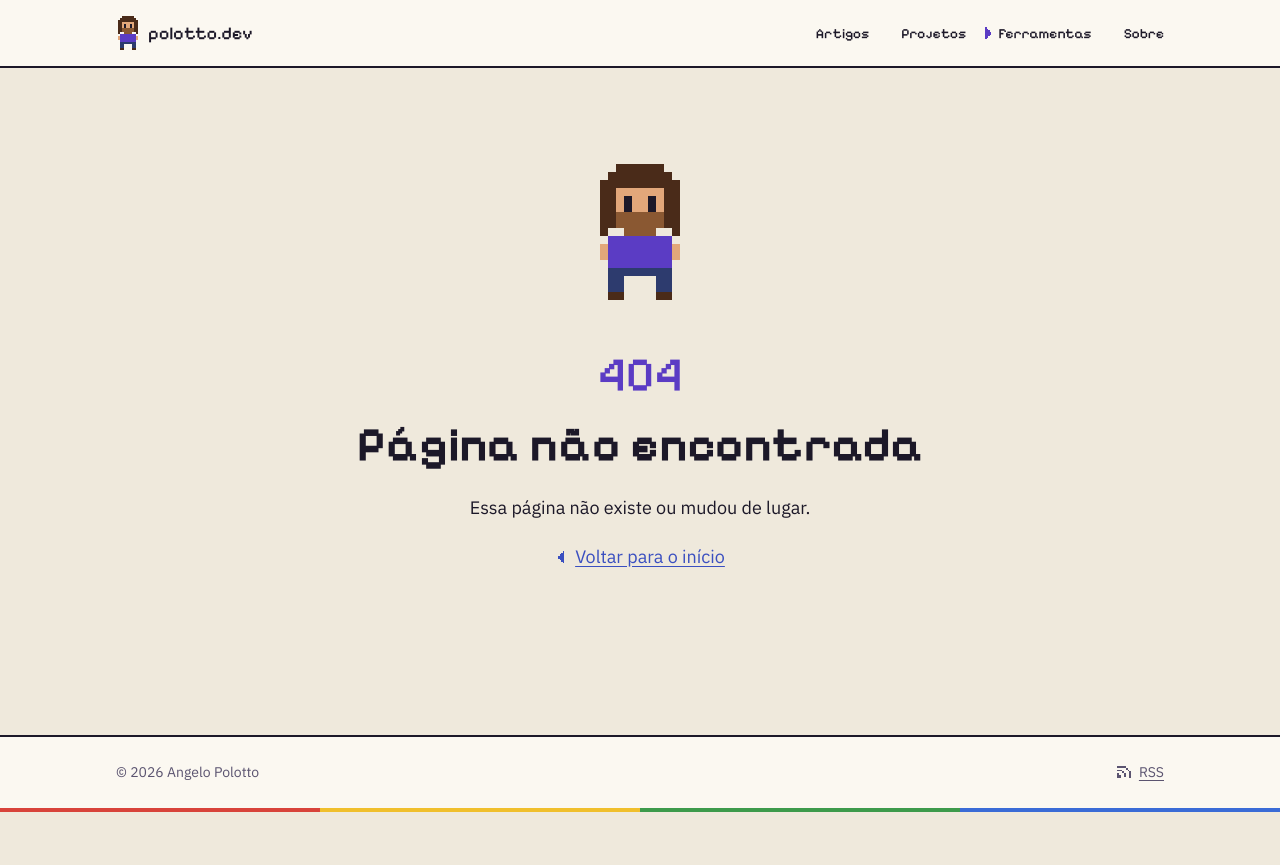
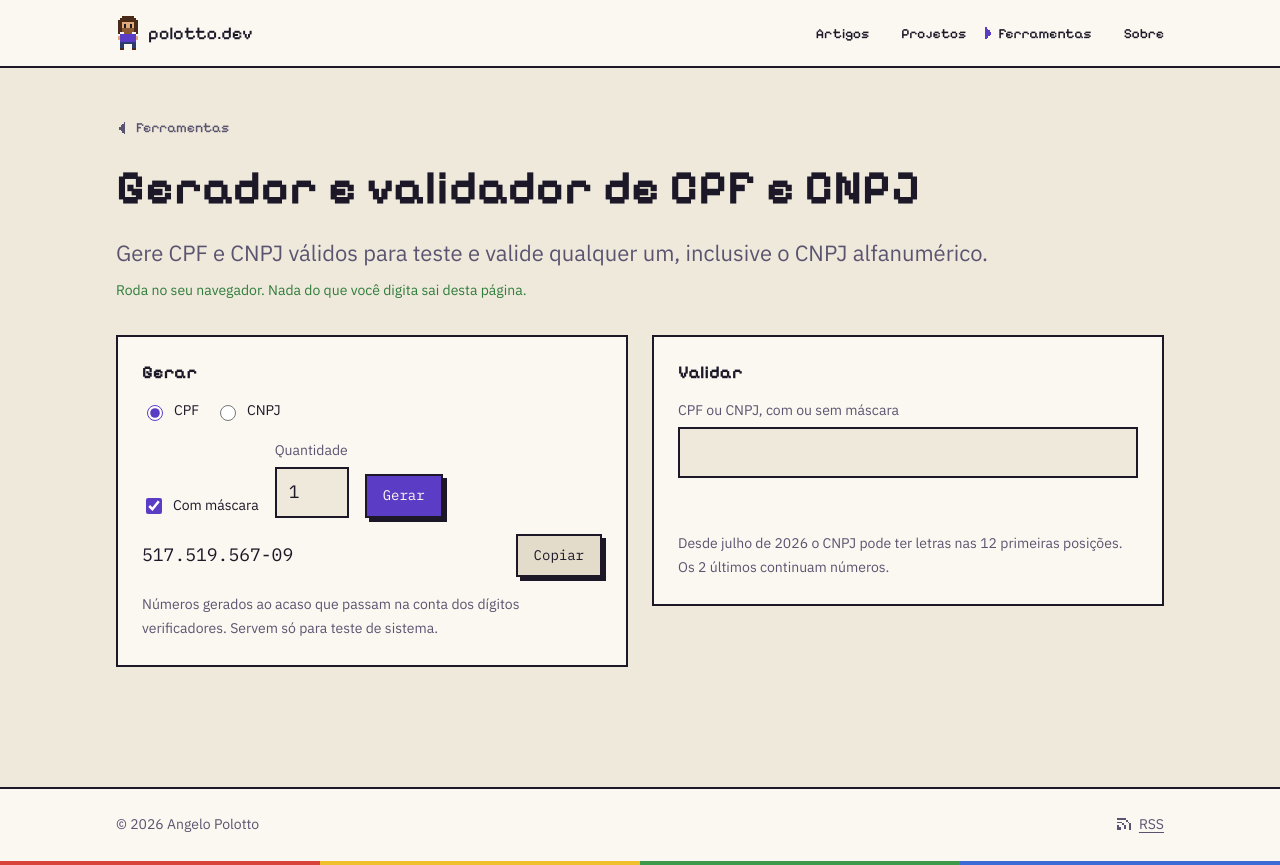
Before and after one commit to polotto/polotto.dev, a SvelteKit app: page /ferramentas/cpf-cnpj in a window 1280 px wide. Before the commit this address had no page. Before the commit the page ends 812 px from the top, so only its background shows below. Built offline with nearby package versions, Linux system fonts and the light colour scheme.

Commit message:
feat: gerador e validador de CPF e CNPJ, com o CNPJ alfanumérico

```diff
--- /dev/null
+++ b/src/lib/domain/ferramentas/documentos.ts
@@ -0,0 +1,96 @@
+// CPF e CNPJ: gerar, validar e formatar.
+//
+// Desde julho de 2026 o CNPJ pode ser alfanumérico (IN RFB 2.229/2024): as
+// 12 primeiras posições aceitam letra maiúscula e os 2 dígitos verificadores
+// continuam números. O cálculo é o mesmo módulo 11, com o valor de cada
+// caractere igual ao código ASCII menos 48 (0 a 9 continuam 0 a 9, A vale 17).
+
+export type TipoDocumento = 'cpf' | 'cnpj';
+
+export type Validacao =
+	| { valido: true; tipo: TipoDocumento; formatado: string }
+	| { valido: false; motivo: 'vazio' | 'tamanho' | 'caractere' | 'repetido' | 'digito' };
+
+type Sorteio = () => number;
+
+const valor = (c: string) => c.charCodeAt(0) - 48;
+
+function digito(base: string, pesos: number[]): number {
+	const soma = [...base].reduce((total, c, i) => total + valor(c) * pesos[i], 0);
+	const resto = soma % 11;
+	return resto < 2 ? 0 : 11 - resto;
+}
+
+const PESOS_CPF = (n: number) => Array.from({ length: n }, (_, i) => n + 1 - i);
+const PESOS_CNPJ_1 = [5, 4, 3, 2, 9, 8, 7, 6, 5, 4, 3, 2];
+const PESOS_CNPJ_2 = [6, ...PESOS_CNPJ_1];
+
+function digitosCpf(base: string): string {
+	const d1 = digito(base, PESOS_CPF(9));
+	const d2 = digito(base + d1, PESOS_CPF(10));
+	return `${d1}${d2}`;
+}
+
+function digitosCnpj(base: string): string {
+	const d1 = digito(base, PESOS_CNPJ_1);
+	const d2 = digito(base + d1, PESOS_CNPJ_2);
+	return `${d1}${d2}`;
+}
+
+/** Tira máscara e espaço. Letra vira maiúscula (CNPJ alfanumérico). */
+export function limpar(texto: string): string {
+	return texto.replace(/[\s.\-/]/g, '').toUpperCase();
+}
+
+export function formatar(tipo: TipoDocumento, limpo: string): string {
+	return tipo === 'cpf'
+		? limpo.replace(/^(.{3})(.{3})(.{3})(.{2})$/, '$1.$2.$3-$4')
+		: limpo.replace(/^(.{2})(.{3})(.{3})(.{4})(.{2})$/, '$1.$2.$3/$4-$5');
+}
+
+/** Descobre pelo tamanho se é CPF (11) ou CNPJ (14) e confere os dígitos. */
+export function validar(texto: string): Validacao {
+	const limpo = limpar(texto);
+	if (!limpo) return { valido: false, motivo: 'vazio' };
+	const tipo: TipoDocumento | undefined =
+		limpo.length === 11 ? 'cpf' : limpo.length === 14 ? 'cnpj' : undefined;
+	if (!tipo) return { valido: false, motivo: 'tamanho' };
+	const formato = tipo === 'cpf' ? /^\d{11}$/ : /^[0-9A-Z]{12}\d{2}$/;
+	if (!formato.test(limpo)) return { valido: false, motivo: 'caractere' };
+	// Todos iguais passa no módulo 11, mas a Receita não emite.
+	if (/^(.)\1+$/.test(limpo)) return { valido: false, motivo: 'repetido' };
+	const base = limpo.slice(0, -2);
+	const esperado = tipo === 'cpf' ? digitosCpf(base) : digitosCnpj(base);
+	if (limpo.slice(-2) !== esperado) return { valido: false, motivo: 'digito' };
+	return { valido: true, tipo, formatado: formatar(tipo, limpo) };
+}
+
+const NUMEROS = '0123456789';
+const ALFANUMERICOS = NUMEROS + 'ABCDEFGHIJKLMNOPQRSTUVWXYZ';
+
+function sortear(alfabeto: string, n: number, sorteio: Sorteio): string {
+	return Array.from({ length: n }, () => alfabeto[Math.floor(sorteio() * alfabeto.length)]).join('');
+}
+
+export type OpcoesGeracao = {
+	tipo: TipoDocumento;
+	/** Só para CNPJ: as 12 primeiras posições podem ter letra. */
+	alfanumerico?: boolean;
+	sorteio?: Sorteio;
+};
+
+/** Gera um documento válido, sem máscara. */
+export function gerar({ tipo, alfanumerico = false, sorteio = Math.random }: OpcoesGeracao): string {
+	for (;;) {
+		if (tipo === 'cpf') {
+			const base = sortear(NUMEROS, 9, sorteio);
+			if (/^(.)\1+$/.test(base)) continue;
+			return base + digitosCpf(base);
+		}
+		// Filial 0001, como a maioria dos CNPJs de matriz.
+		const raiz = sortear(alfanumerico ? ALFANUMERICOS : NUMEROS, 8, sorteio);
+		if (/^(.)\1+$/.test(raiz)) continue;
+		const base = `${raiz}0001`;
+		return base + digitosCnpj(base);
+	}
+}
--- /dev/null
+++ b/src/routes/ferramentas/cpf-cnpj/+page.svelte
@@ -0,0 +1,118 @@
+<script lang="ts">
+	import { onMount } from 'svelte';
+	import { formatar, gerar, validar, type TipoDocumento } from '$lib/domain/ferramentas/documentos';
+	import { t } from '$lib/presenter/i18n/i18n';
+	import BotaoCopiar from '$lib/presenter/ui/BotaoCopiar.svelte';
+	import CabecalhoFerramenta from '$lib/presenter/ui/CabecalhoFerramenta.svelte';
+
+	let tipo = $state<TipoDocumento>('cpf');
+	let alfanumerico = $state(false);
+	let mascara = $state(true);
+	let quantidade = $state(1);
+	let gerados = $state<string[]>([]);
+
+	let entrada = $state('');
+	const validacao = $derived(validar(entrada));
+
+	const exibidos = $derived(gerados.map((d) => (mascara ? formatar(d.length === 11 ? 'cpf' : 'cnpj', d) : d)));
+
+	function gerarLista() {
+		const n = Math.max(1, Math.min(50, Math.floor(quantidade) || 1));
+		gerados = Array.from({ length: n }, () => gerar({ tipo, alfanumerico: tipo === 'cnpj' && alfanumerico }));
+	}
+
+	// Sorteio só no navegador: no build, a página sai sem número.
+	onMount(gerarLista);
+</script>
+
+<CabecalhoFerramenta slug="cpf-cnpj" />
+
+<div class="grade">
+	<section class="painel" aria-labelledby="gerar">
+		<h2 id="gerar">{t('tools.cpf-cnpj.generate')}</h2>
+		<fieldset class="campos">
+			<legend class="visually-hidden">{t('tools.cpf-cnpj.type')}</legend>
+			<label class="opcao"><input type="radio" value="cpf" bind:group={tipo} onchange={gerarLista} /> {t('tools.cpf-cnpj.cpf')}</label>
+			<label class="opcao"><input type="radio" value="cnpj" bind:group={tipo} onchange={gerarLista} /> {t('tools.cpf-cnpj.cnpj')}</label>
+			{#if tipo === 'cnpj'}
+				<label class="opcao"><input type="checkbox" bind:checked={alfanumerico} onchange={gerarLista} /> {t('tools.cpf-cnpj.alphanumeric')}</label>
+			{/if}
+		</fieldset>
+		<div class="campos">
+			<label class="opcao"><input type="checkbox" bind:checked={mascara} /> {t('tools.cpf-cnpj.mask')}</label>
+			<label class="campo">
+				{t('tools.cpf-cnpj.amount')}
+				<input type="number" min="1" max="50" bind:value={quantidade} />
+			</label>
+			<button type="button" onclick={gerarLista}>{t('tools.cpf-cnpj.generateButton')}</button>
+		</div>
+		{#if exibidos.length}
+			<ul class="gerados">
+				{#each exibidos as doc, i (i)}
+					<li><code>{doc}</code> <BotaoCopiar texto={doc} /></li>
+				{/each}
+			</ul>
+			{#if exibidos.length > 1}
+				<div class="acoes"><BotaoCopiar texto={exibidos.join('\n')} rotulo={t('tools.cpf-cnpj.copyAll')} /></div>
+			{/if}
+		{/if}
+		<p class="dica">{t('tools.cpf-cnpj.testOnly')}</p>
+	</section>
+
+	<section class="painel" aria-labelledby="validar">
+		<h2 id="validar">{t('tools.cpf-cnpj.validate')}</h2>
+		<label class="campo">
+			{t('tools.cpf-cnpj.input')}
+			<input type="text" bind:value={entrada} autocomplete="off" spellcheck="false" />
+		</label>
+		<p class="resultado" aria-live="polite">
+			{#if validacao.valido}
+				<span class="ok">{t('tools.cpf-cnpj.valid', { type: t(`tools.cpf-cnpj.${validacao.tipo}`), value: validacao.formatado })}</span>
+			{:else if entrada}
+				<span class="erro">{t(`tools.cpf-cnpj.invalid.${validacao.motivo}`)}</span>
+			{/if}
+		</p>
+		<p class="dica">{t('tools.cpf-cnpj.alphanumericHint')}</p>
+	</section>
+</div>
+
+<style>
+	.grade {
+		display: grid;
+		gap: var(--space-5);
+		grid-template-columns: repeat(auto-fit, minmax(var(--column-min), 1fr));
+		align-items: start;
+	}
+
+	fieldset {
+		border: 0;
+		padding: 0;
+		margin: 0 0 var(--space-4);
+	}
+
+	.gerados {
+		list-style: none;
+		padding: 0;
+		margin: 0 0 var(--space-4);
+		display: flex;
+		flex-direction: column;
+		gap: var(--space-2);
+	}
+
+	.gerados li {
+		display: flex;
+		gap: var(--space-3);
+		align-items: center;
+		justify-content: space-between;
+	}
+
+	code {
+		font-family: var(--font-mono);
+		font-size: var(--text-md);
+	}
+
+	.resultado {
+		min-height: calc(var(--text-md) * var(--leading-body));
+		margin: var(--space-3) 0 0;
+	}
+</style>
```
Also changed, not shown: 1 other file (tests, documents, lock files or other folders).
